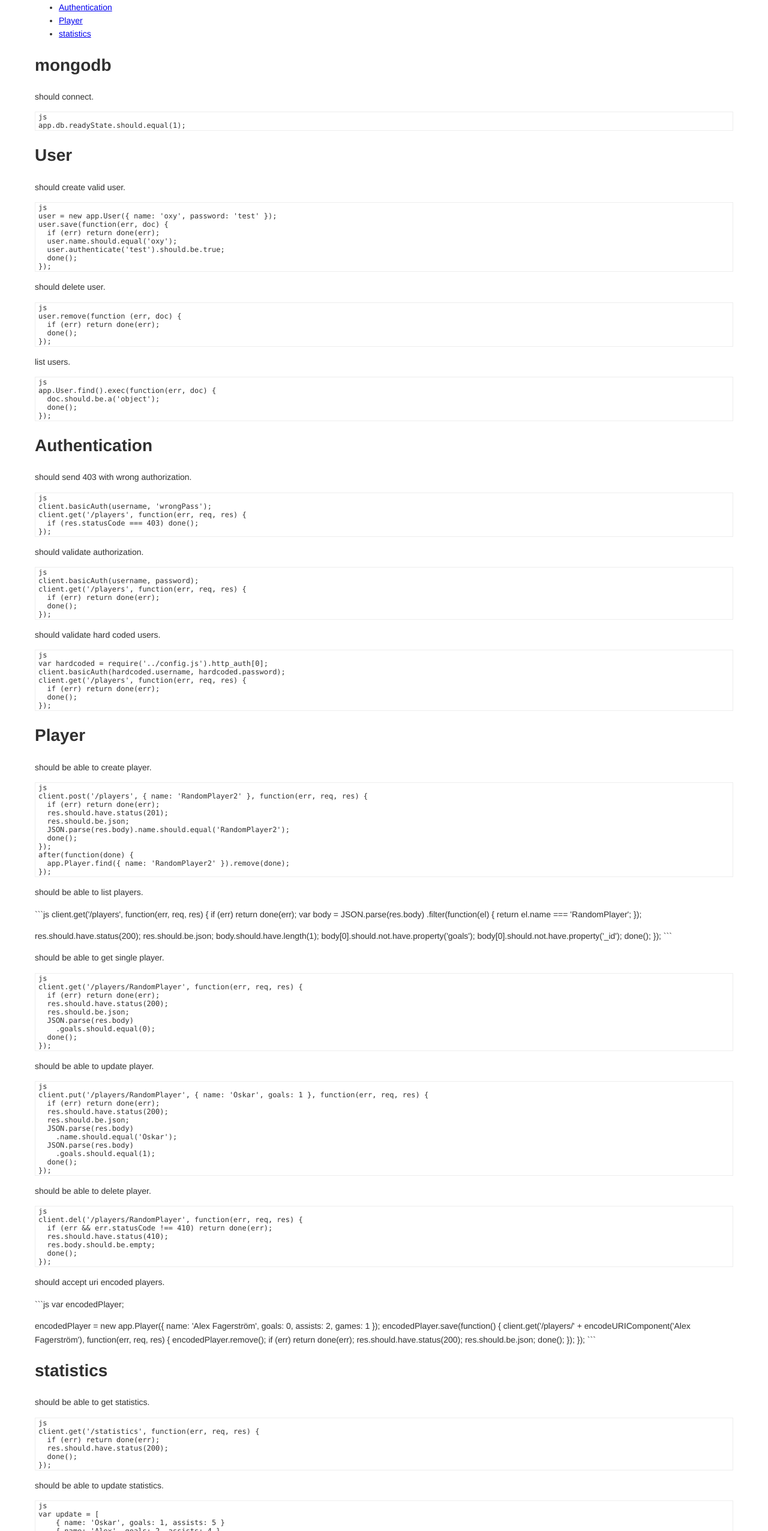
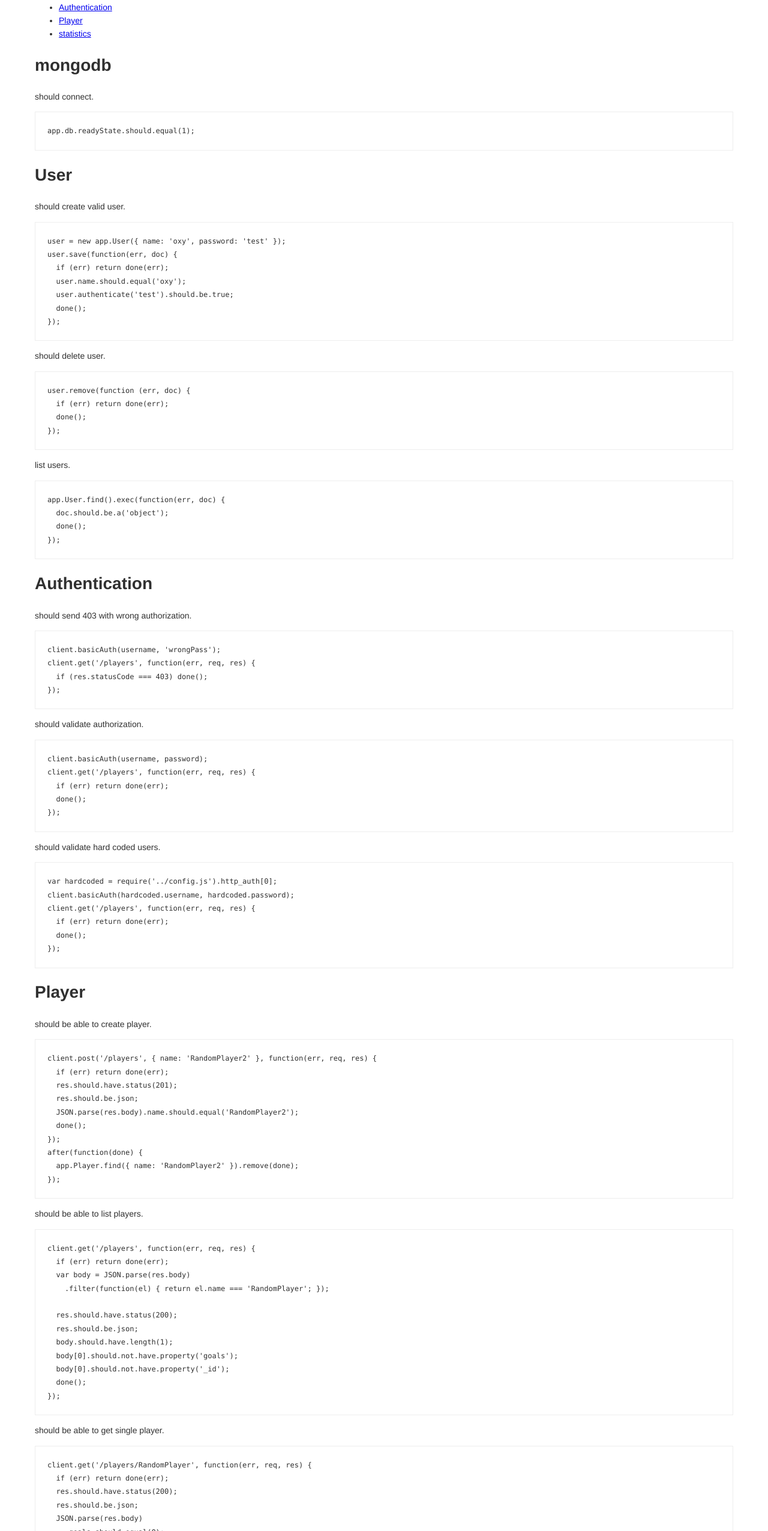
Before and after one commit to oxyc/node-rest-example, a website: page docs/tests.html in a window 1280 px wide. Shown: the part 248-2800 px from the top of the page at 60% size. Drawn offline with Linux system fonts and the light colour scheme.

Commit message:
Update docs md parser to marked for github flavored md

````diff
--- a/docs/tests.html
+++ b/docs/tests.html
@@ -1,13 +1,13 @@
 <!doctype html>
 <html>
   <head>
+    <meta charset="utf-8"/>
     <title>Documentation</title>
     <link rel="stylesheet" href="layout/styles.css" />
   </head>
   <body>
      <h1>Innebandy Project - Test documentation</h1>
 <h1>TOC</h1>
-
 <ul>
 <li><a href="#mongodb">mongodb</a></li>
 <li><a href="#user">User</a></li>
@@ -16,213 +16,179 @@
 <li><a href="#statistics">statistics</a>
 <a name="" /></li>
 </ul>
+<p><a name="mongodb" />
+</p>
+<h1>mongodb</h1>
+<p>should connect.
 
-<p><a name="mongodb" /></p>
+</p>
+<pre><code class="lang-js">app.db.readyState.should.equal(1);</code></pre>
+<p><a name="user" />
+</p>
+<h1>User</h1>
+<p>should create valid user.
 
-<h1>mongodb</h1>
-
-<p>should connect.</p>
-
-<p><code>js
-app.db.readyState.should.equal(1);
-</code></p>
-
-<p><a name="user" /></p>
-
-<h1>User</h1>
-
-<p>should create valid user.</p>
-
-<p><code>js
-user = new app.User({ name: 'oxy', password: 'test' });
+</p>
+<pre><code class="lang-js">user = new app.User({ name: &#39;oxy&#39;, password: &#39;test&#39; });
 user.save(function(err, doc) {
   if (err) return done(err);
-  user.name.should.equal('oxy');
-  user.authenticate('test').should.be.true;
+  user.name.should.equal(&#39;oxy&#39;);
+  user.authenticate(&#39;test&#39;).should.be.true;
   done();
-});
-</code></p>
+});</code></pre>
+<p>should delete user.
 
-<p>should delete user.</p>
-
-<p><code>js
-user.remove(function (err, doc) {
+</p>
+<pre><code class="lang-js">user.remove(function (err, doc) {
   if (err) return done(err);
   done();
-});
-</code></p>
+});</code></pre>
+<p>list users.
 
-<p>list users.</p>
+</p>
+<pre><code class="lang-js">app.User.find().exec(function(err, doc) {
+  doc.should.be.a(&#39;object&#39;);
+  done();
+});</code></pre>
+<p><a name="authentication" />
+</p>
+<h1>Authentication</h1>
+<p>should send 403 with wrong authorization.
 
-<p><code>js
-app.User.find().exec(function(err, doc) {
-  doc.should.be.a('object');
-  done();
-});
-</code></p>
+</p>
+<pre><code class="lang-js">client.basicAuth(username, &#39;wrongPass&#39;);
+client.get(&#39;/players&#39;, function(err, req, res) {
+  if (res.statusCode === 403) done();
+});</code></pre>
+<p>should validate authorization.
 
-<p><a name="authentication" /></p>
-
-<h1>Authentication</h1>
-
-<p>should send 403 with wrong authorization.</p>
-
-<p><code>js
-client.basicAuth(username, 'wrongPass');
-client.get('/players', function(err, req, res) {
-  if (res.statusCode === 403) done();
-});
-</code></p>
-
-<p>should validate authorization.</p>
-
-<p><code>js
-client.basicAuth(username, password);
-client.get('/players', function(err, req, res) {
+</p>
+<pre><code class="lang-js">client.basicAuth(username, password);
+client.get(&#39;/players&#39;, function(err, req, res) {
   if (err) return done(err);
   done();
-});
-</code></p>
+});</code></pre>
+<p>should validate hard coded users.
 
-<p>should validate hard coded users.</p>
-
-<p><code>js
-var hardcoded = require('../config.js').http_auth[0];
+</p>
+<pre><code class="lang-js">var hardcoded = require(&#39;../config.js&#39;).http_auth[0];
 client.basicAuth(hardcoded.username, hardcoded.password);
-client.get('/players', function(err, req, res) {
+client.get(&#39;/players&#39;, function(err, req, res) {
   if (err) return done(err);
   done();
-});
-</code></p>
+});</code></pre>
+<p><a name="player" />
+</p>
+<h1>Player</h1>
+<p>should be able to create player.
 
-<p><a name="player" /></p>
-
-<h1>Player</h1>
-
-<p>should be able to create player.</p>
-
-<p><code>js
-client.post('/players', { name: 'RandomPlayer2' }, function(err, req, res) {
+</p>
+<pre><code class="lang-js">client.post(&#39;/players&#39;, { name: &#39;RandomPlayer2&#39; }, function(err, req, res) {
   if (err) return done(err);
   res.should.have.status(201);
   res.should.be.json;
-  JSON.parse(res.body).name.should.equal('RandomPlayer2');
+  JSON.parse(res.body).name.should.equal(&#39;RandomPlayer2&#39;);
   done();
 });
 after(function(done) {
-  app.Player.find({ name: 'RandomPlayer2' }).remove(done);
-});
-</code></p>
+  app.Player.find({ name: &#39;RandomPlayer2&#39; }).remove(done);
+});</code></pre>
+<p>should be able to list players.
 
-<p>should be able to list players.</p>
-
-<p>```js
-client.get('/players', function(err, req, res) {
+</p>
+<pre><code class="lang-js">client.get(&#39;/players&#39;, function(err, req, res) {
   if (err) return done(err);
   var body = JSON.parse(res.body)
-    .filter(function(el) { return el.name === 'RandomPlayer'; });</p>
+    .filter(function(el) { return el.name === &#39;RandomPlayer&#39;; });
 
-<p>res.should.have.status(200);
+  res.should.have.status(200);
   res.should.be.json;
   body.should.have.length(1);
-  body[0].should.not.have.property('goals');
-  body[0].should.not.have.property('_id');
+  body[0].should.not.have.property(&#39;goals&#39;);
+  body[0].should.not.have.property(&#39;_id&#39;);
   done();
-});
-```</p>
+});</code></pre>
+<p>should be able to get single player.
 
-<p>should be able to get single player.</p>
-
-<p><code>js
-client.get('/players/RandomPlayer', function(err, req, res) {
+</p>
+<pre><code class="lang-js">client.get(&#39;/players/RandomPlayer&#39;, function(err, req, res) {
   if (err) return done(err);
   res.should.have.status(200);
   res.should.be.json;
   JSON.parse(res.body)
     .goals.should.equal(0);
   done();
-});
-</code></p>
+});</code></pre>
+<p>should be able to update player.
 
-<p>should be able to update player.</p>
-
-<p><code>js
-client.put('/players/RandomPlayer', { name: 'Oskar', goals: 1 }, function(err, req, res) {
+</p>
+<pre><code class="lang-js">client.put(&#39;/players/RandomPlayer&#39;, { name: &#39;Oskar&#39;, goals: 1 }, function(err, req, res) {
   if (err) return done(err);
   res.should.have.status(200);
   res.should.be.json;
   JSON.parse(res.body)
-    .name.should.equal('Oskar');
+    .name.should.equal(&#39;Oskar&#39;);
   JSON.parse(res.body)
     .goals.should.equal(1);
   done();
-});
-</code></p>
+});</code></pre>
+<p>should be able to delete player.
 
-<p>should be able to delete player.</p>
-
-<p><code>js
-client.del('/players/RandomPlayer', function(err, req, res) {
+</p>
+<pre><code class="lang-js">client.del(&#39;/players/RandomPlayer&#39;, function(err, req, res) {
   if (err &amp;&amp; err.statusCode !== 410) return done(err);
   res.should.have.status(410);
   res.body.should.be.empty;
   done();
-});
-</code></p>
+});</code></pre>
+<p>should accept uri encoded players.
 
-<p>should accept uri encoded players.</p>
+</p>
+<pre><code class="lang-js">var encodedPlayer;
 
-<p>```js
-var encodedPlayer;</p>
-
-<p>encodedPlayer = new app.Player({ name: 'Alex Fagerström', goals: 0, assists: 2, games: 1 });
+encodedPlayer = new app.Player({ name: &#39;Alex Fagerström&#39;, goals: 0, assists: 2, games: 1 });
 encodedPlayer.save(function() {
-  client.get('/players/' + encodeURIComponent('Alex Fagerström'), function(err, req, res) {
+  client.get(&#39;/players/&#39; + encodeURIComponent(&#39;Alex Fagerström&#39;), function(err, req, res) {
     encodedPlayer.remove();
     if (err) return done(err);
     res.should.have.status(200);
     res.should.be.json;
     done();
   });
-});
-```</p>
+});</code></pre>
+<p><a name="statistics" />
+</p>
+<h1>statistics</h1>
+<p>should be able to get statistics.
 
-<p><a name="statistics" /></p>
-
-<h1>statistics</h1>
-
-<p>should be able to get statistics.</p>
-
-<p><code>js
-client.get('/statistics', function(err, req, res) {
+</p>
+<pre><code class="lang-js">client.get(&#39;/statistics&#39;, function(err, req, res) {
   if (err) return done(err);
   res.should.have.status(200);
   done();
-});
-</code></p>
+});</code></pre>
+<p>should be able to update statistics.
 
-<p>should be able to update statistics.</p>
-
-<p><code>js
-var update = [
-    { name: 'Oskar', goals: 1, assists: 5 }
-  , { name: 'Alex', goals: 2, assists: 4 }
-  , { name: 'Göran', goals: 3}
+</p>
+<pre><code class="lang-js">var update = [
+    { name: &#39;Oskar&#39;, goals: 1, assists: 5 }
+  , { name: &#39;Alex&#39;, goals: 2, assists: 4 }
+  , { name: &#39;Göran&#39;, goals: 3}
 ];
-client.post('/statistics', update, function(err, req, res) {
+client.post(&#39;/statistics&#39;, update, function(err, req, res) {
   if (err) return done(err);
   res.should.have.status(200);
   var body = JSON.parse(res.body);
   var found = false;
   body.forEach(function(el) {
     switch (el.name) {
-      case 'Oskar':
+      case &#39;Oskar&#39;:
         found = true;
         el.goals.should.equal(2);
         el.assists.should.equal(10);
         el.games.should.equal(3);
         break;
-      case 'Göran':
+      case &#39;Göran&#39;:
         el.goals.should.equal(3);
         el.assists.should.equal(0);
         break;
@@ -230,7 +196,7 @@ client.post('/statistics', update, function(err, req, res) {
   });
   found.should.be.true;
   done();
-});
-</code></p>
+});</code></pre>
+
   </body>
 </html>
--- a/package.json
+++ b/package.json
@@ -17,6 +17,7 @@
   "devDependencies": {
     "docco": "*",
     "mocha": "*",
-    "should": "*"
+    "should": "*",
+    "marked": "*"
   }
 }
````
Also changed, not shown: 1 other file.
